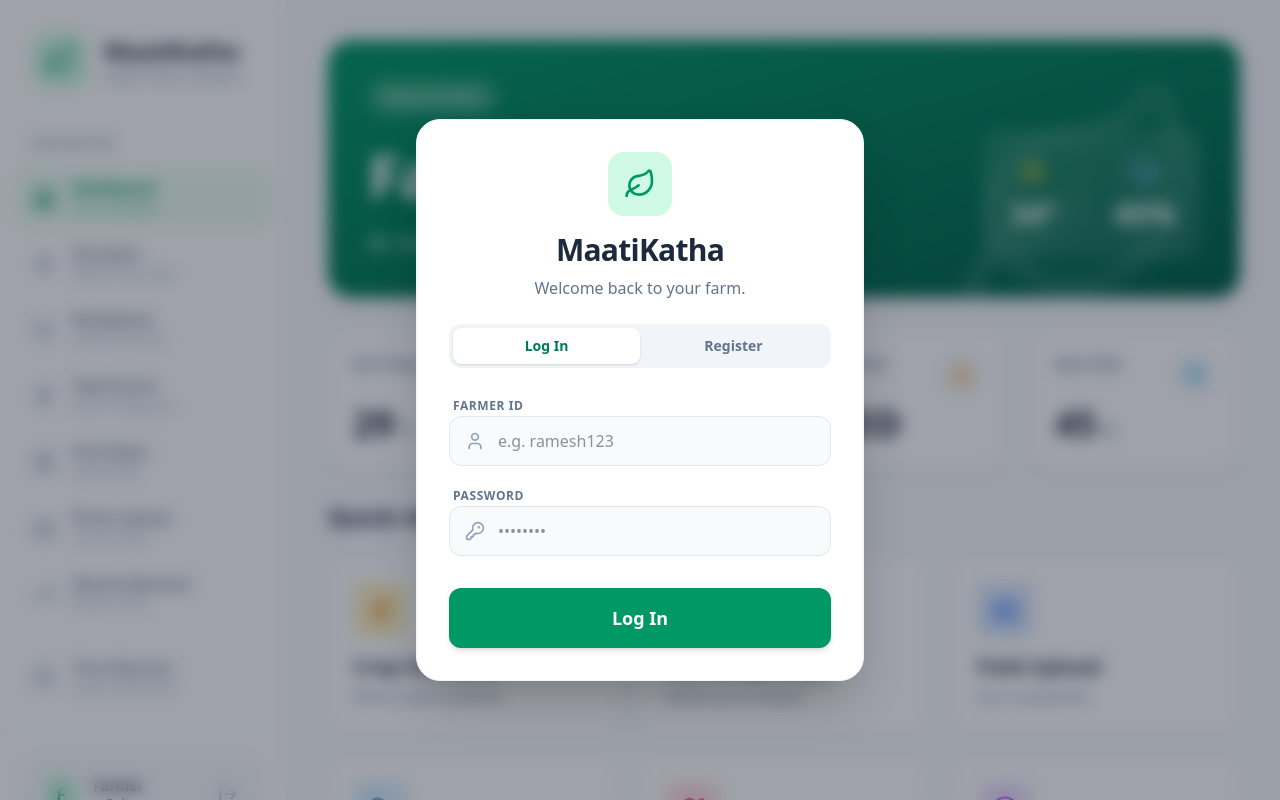
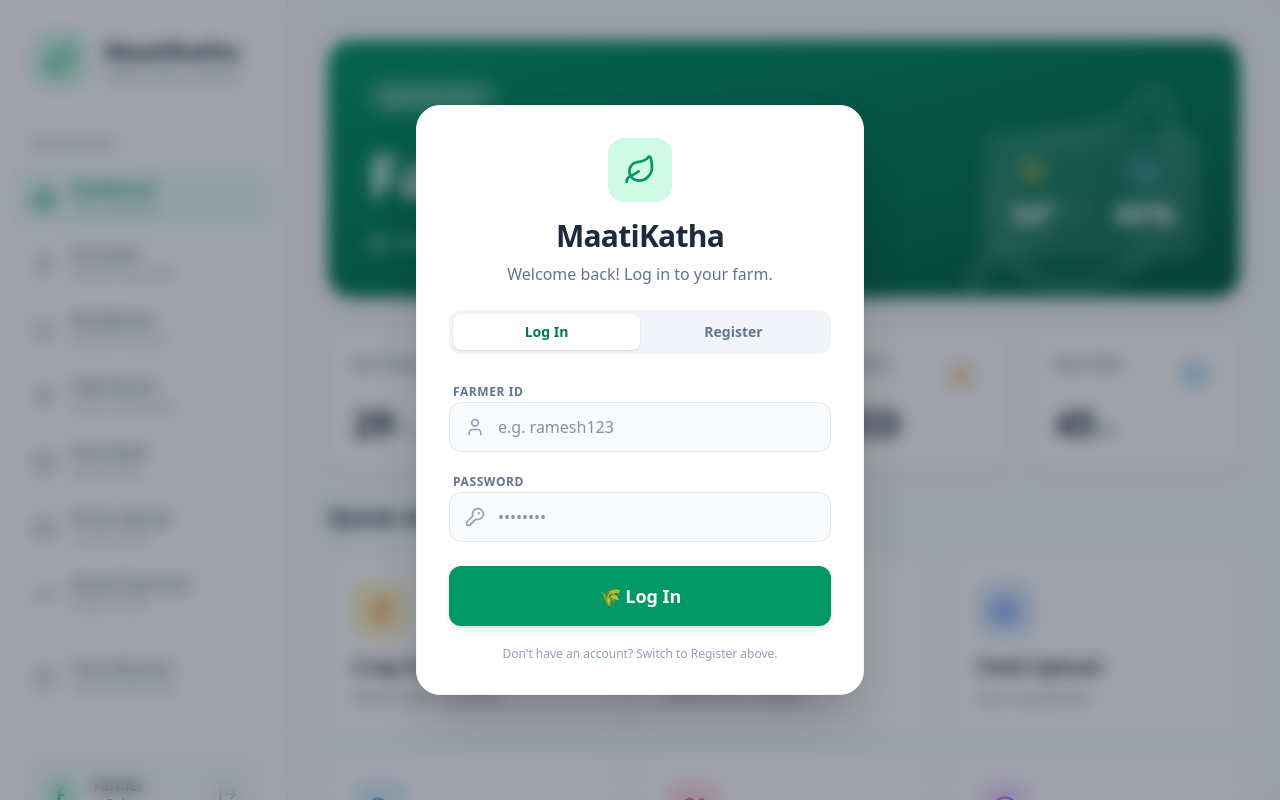
Before and after one commit to trijitroy2006/maatikatha, a Next.js app: page / in a window 1280 px wide. Shown: the top 800 px of the page. Built offline with nearby package versions, Linux system fonts and the light colour scheme; no server answers.

Commit message:
fix: Persistent login - farmers stay logged in across browser sessions

```diff
--- a/src/components/AuthModal.tsx
+++ b/src/components/AuthModal.tsx
@@ -5,26 +5,40 @@ import { useAuth } from '@/contexts/AuthContext';
 import { MapPin, Loader2, KeyRound, User, Leaf } from 'lucide-react';
 import { cn } from '@/lib/utils';
 
-const FALLBACK_LAT = 23.0822;
-const FALLBACK_LON = 88.5228;
+const FALLBACK_LAT  = 23.0822;
+const FALLBACK_LON  = 88.5228;
 const FALLBACK_NAME = 'Chakdaha, West Bengal';
 
 export default function AuthModal() {
-  const { isAuthenticated, login, register } = useAuth();
+  const { isAuthenticated, isLoading, login, register } = useAuth();
 
-  const [mode, setMode] = useState<'login' | 'register'>('login');
-
-  const [farmerId, setFarmerId] = useState('');
-  const [password, setPassword] = useState('');
+  const [mode, setMode]           = useState<'login' | 'register'>('login');
+  const [farmerId, setFarmerId]   = useState('');
+  const [password, setPassword]   = useState('');
   const [farmerName, setFarmerName] = useState('');
 
-  const [isLocating, setIsLocating] = useState(false);
-  const [detectedLocation, setDetectedLocation] = useState<{ lat: number; lon: number; name: string } | null>(null);
+  const [isLocating, setIsLocating]   = useState(false);
+  const [detectedLocation, setDetectedLocation] = useState<{
+    lat: number; lon: number; name: string;
+  } | null>(null);
   const [errorMsg, setErrorMsg] = useState('');
 
-  // If already authenticated, don't show the modal
+  // ── 1. While checking localStorage show a subtle full-screen spinner ──────
+  if (isLoading) {
+    return (
+      <div className="fixed inset-0 z-50 bg-slate-50 flex flex-col items-center justify-center gap-4">
+        <div className="w-16 h-16 bg-emerald-100 rounded-2xl flex items-center justify-center animate-pulse">
+          <Leaf className="w-8 h-8 text-emerald-600" />
+        </div>
+        <p className="text-slate-500 font-medium text-sm">Loading your farm…</p>
+      </div>
+    );
+  }
+
+  // ── 2. Already authenticated — modal not needed ───────────────────────────
   if (isAuthenticated) return null;
 
+  // ── GPS helper ────────────────────────────────────────────────────────────
   const handleLocate = () => {
     setIsLocating(true);
     if (!navigator.geolocation) {
@@ -32,22 +46,20 @@ export default function AuthModal() {
       setIsLocating(false);
       return;
     }
-
     navigator.geolocation.getCurrentPosition(
       async (pos) => {
         try {
-          const res = await fetch(`https://nominatim.openstreetmap.org/reverse?lat=${pos.coords.latitude}&lon=${pos.coords.longitude}&format=json`);
+          const res  = await fetch(
+            `https://nominatim.openstreetmap.org/reverse?lat=${pos.coords.latitude}&lon=${pos.coords.longitude}&format=json`
+          );
           const data = await res.json();
           setDetectedLocation({
-            lat: pos.coords.latitude,
-            lon: pos.coords.longitude,
-            name: data.display_name || FALLBACK_NAME
+            lat: pos.coords.latitude, lon: pos.coords.longitude,
+            name: data.display_name || FALLBACK_NAME,
           });
         } catch {
           setDetectedLocation({ lat: FALLBACK_LAT, lon: FALLBACK_LON, name: FALLBACK_NAME });
-        } finally {
-          setIsLocating(false);
-        }
+        } finally { setIsLocating(false); }
       },
       () => {
         setDetectedLocation({ lat: FALLBACK_LAT, lon: FALLBACK_LON, name: FALLBACK_NAME });
@@ -56,80 +68,80 @@ export default function AuthModal() {
     );
   };
 
+  // ── Submit ─────────────────────────────────────────────────────────────────
   const handleSubmit = (e: React.FormEvent) => {
     e.preventDefault();
     setErrorMsg('');
 
     if (mode === 'login') {
       if (!farmerId.trim() || !password) {
-        setErrorMsg('Please enter both ID and Password.');
+        setErrorMsg('Please enter your Farmer ID and Password.');
         return;
       }
-      const success = login(farmerId, password);
-      if (!success) {
-        setErrorMsg('Invalid ID or Password.');
+      if (!login(farmerId.trim(), password)) {
+        setErrorMsg('Incorrect Farmer ID or Password. Try again.');
       }
     } else {
       if (!farmerId.trim() || !password || !farmerName.trim()) {
-        setErrorMsg('Please fill out all fields.');
+        setErrorMsg('Please fill in all fields.');
         return;
       }
-      const loc = detectedLocation || { lat: FALLBACK_LAT, lon: FALLBACK_LON, name: FALLBACK_NAME };
-      const success = register(farmerId, password, farmerName, loc.lat, loc.lon, loc.name);
-      if (!success) {
-        setErrorMsg('Farmer ID already exists! Please choose another one.');
+      if (password.length < 6) {
+        setErrorMsg('Password must be at least 6 characters.');
+        return;
+      }
+      const loc = detectedLocation ?? { lat: FALLBACK_LAT, lon: FALLBACK_LON, name: FALLBACK_NAME };
+      if (!register(farmerId.trim(), password, farmerName.trim(), loc.lat, loc.lon, loc.name)) {
+        setErrorMsg('That Farmer ID is already taken. Please choose another.');
       }
     }
   };
 
+  // ── Render ─────────────────────────────────────────────────────────────────
   return (
     <div className="fixed inset-0 z-50 bg-slate-900/40 backdrop-blur-sm flex items-center justify-center p-4 overflow-y-auto">
       <div className="bg-white rounded-3xl shadow-2xl max-w-md w-full p-8 space-y-6 border border-slate-100 my-8">
 
+        {/* Logo */}
         <div className="text-center space-y-2">
           <div className="w-16 h-16 bg-emerald-100 rounded-2xl flex items-center justify-center mx-auto mb-4">
             <Leaf className="w-8 h-8 text-emerald-600" />
           </div>
-          <h1 className="font-bold text-3xl text-slate-800 tracking-tight">
-            MaatiKatha
-          </h1>
+          <h1 className="font-bold text-3xl text-slate-800 tracking-tight">MaatiKatha</h1>
           <p className="font-medium text-slate-500">
-            {mode === 'login' ? 'Welcome back to your farm.' : 'Join the agricultural network.'}
+            {mode === 'login' ? 'Welcome back! Log in to your farm.' : 'Create your farmer account.'}
           </p>
         </div>
 
-        {/* Toggle Mode */}
-        <div className="flex bg-slate-100 rounded-xl p-1 relative">
+        {/* Mode Toggle */}
+        <div className="flex bg-slate-100 rounded-xl p-1">
+          {(['login', 'register'] as const).map((m) => (
             <button
+              key={m}
               type="button"
-            onClick={() => { setMode('login'); setErrorMsg(''); }}
+              onClick={() => { setMode(m); setErrorMsg(''); }}
               className={cn(
-              "flex-1 py-2 text-sm font-semibold rounded-lg transition-all",
-              mode === 'login' ? "bg-white text-emerald-700 shadow-sm" : "text-slate-500 hover:text-slate-700"
+                'flex-1 py-2 text-sm font-semibold rounded-lg transition-all capitalize',
+                mode === m
+                  ? 'bg-white text-emerald-700 shadow-sm'
+                  : 'text-slate-500 hover:text-slate-700'
               )}
             >
-            Log In
+              {m === 'login' ? 'Log In' : 'Register'}
             </button>
-          <button
-            type="button"
-            onClick={() => { setMode('register'); setErrorMsg(''); }}
-            className={cn(
-              "flex-1 py-2 text-sm font-semibold rounded-lg transition-all",
-              mode === 'register' ? "bg-white text-emerald-700 shadow-sm" : "text-slate-500 hover:text-slate-700"
-            )}
-          >
-            Register
-          </button>
+          ))}
         </div>
 
         <form onSubmit={handleSubmit} className="space-y-4">
 
+          {/* Error */}
           {errorMsg && (
             <div className="p-3 rounded-xl bg-rose-50 text-rose-600 text-sm font-medium border border-rose-100 text-center">
               {errorMsg}
             </div>
           )}
 
+          {/* Full Name — register only */}
           {mode === 'register' && (
             <div className="space-y-1.5">
               <label className="text-xs font-bold text-slate-500 uppercase tracking-wider ml-1">Full Name</label>
@@ -138,7 +150,7 @@ export default function AuthModal() {
                 <input
                   type="text"
                   value={farmerName}
-                  onChange={(e) => setFarmerName(e.target.value)}
+                  onChange={e => setFarmerName(e.target.value)}
                   placeholder="e.g. Ramesh Kumar"
                   className="w-full bg-slate-50 border border-slate-200 rounded-xl py-3 pl-12 pr-4 text-slate-800 font-medium focus:ring-2 focus:ring-emerald-500/20 focus:border-emerald-500 outline-none transition-all"
                 />
@@ -146,6 +158,7 @@ export default function AuthModal() {
             </div>
           )}
 
+          {/* Farmer ID */}
           <div className="space-y-1.5">
             <label className="text-xs font-bold text-slate-500 uppercase tracking-wider ml-1">Farmer ID</label>
             <div className="relative">
@@ -153,13 +166,15 @@ export default function AuthModal() {
               <input
                 type="text"
                 value={farmerId}
-                onChange={(e) => setFarmerId(e.target.value)}
+                onChange={e => setFarmerId(e.target.value)}
                 placeholder="e.g. ramesh123"
+                autoComplete="username"
                 className="w-full bg-slate-50 border border-slate-200 rounded-xl py-3 pl-12 pr-4 text-slate-800 font-medium focus:ring-2 focus:ring-emerald-500/20 focus:border-emerald-500 outline-none transition-all"
               />
             </div>
           </div>
 
+          {/* Password */}
           <div className="space-y-1.5">
             <label className="text-xs font-bold text-slate-500 uppercase tracking-wider ml-1">Password</label>
             <div className="relative">
@@ -167,57 +182,63 @@ export default function AuthModal() {
               <input
                 type="password"
                 value={password}
-                onChange={(e) => setPassword(e.target.value)}
+                onChange={e => setPassword(e.target.value)}
                 placeholder="••••••••"
+                autoComplete={mode === 'login' ? 'current-password' : 'new-password'}
                 className="w-full bg-slate-50 border border-slate-200 rounded-xl py-3 pl-12 pr-4 text-slate-800 font-medium focus:ring-2 focus:ring-emerald-500/20 focus:border-emerald-500 outline-none transition-all"
               />
             </div>
           </div>
 
+          {/* GPS — register only */}
           {mode === 'register' && (
-            <div className="pt-2">
-              <label className="text-xs font-bold text-slate-500 uppercase tracking-wider ml-1 mb-1.5 block">Farm Location</label>
+            <div className="pt-1">
+              <label className="text-xs font-bold text-slate-500 uppercase tracking-wider ml-1 mb-1.5 block">
+                Farm Location <span className="font-normal normal-case text-slate-400">(optional)</span>
+              </label>
               <button
                 type="button"
                 onClick={handleLocate}
                 disabled={isLocating}
                 className={cn(
-                  "w-full rounded-xl py-3 px-4 font-semibold text-sm flex items-center justify-center gap-2 border transition-all",
+                  'w-full rounded-xl py-3 px-4 font-semibold text-sm flex items-center justify-center gap-2 border transition-all',
                   detectedLocation
-                    ? "bg-emerald-50 border-emerald-200 text-emerald-700"
-                    : "bg-white border-slate-200 text-slate-600 hover:bg-slate-50 hover:border-slate-300"
+                    ? 'bg-emerald-50 border-emerald-200 text-emerald-700'
+                    : 'bg-white border-slate-200 text-slate-600 hover:bg-slate-50 hover:border-slate-300'
                 )}
               >
-                {isLocating ? (
-                  <Loader2 className="animate-spin w-5 h-5" />
-                ) : (
-                  <MapPin className="w-5 h-5" />
-                )}
                 {isLocating
-                  ? 'Locating...'
-                  : detectedLocation
-                    ? 'Location Saved!'
-                    : 'Use GPS to Locate Farm'
+                  ? <Loader2 className="animate-spin w-5 h-5" />
+                  : <MapPin className="w-5 h-5" />
                 }
+                {isLocating ? 'Locating…' : detectedLocation ? '📍 Location Saved!' : 'Use GPS to Locate My Farm'}
               </button>
               {detectedLocation && (
-                <p className="text-xs text-emerald-600 font-medium text-center mt-2 px-2">
-                  📍 {detectedLocation.name}
+                <p className="text-xs text-emerald-600 font-medium text-center mt-2 px-2 truncate">
+                  {detectedLocation.name}
                 </p>
               )}
             </div>
           )}
 
-          <div className="pt-4">
+          {/* Submit */}
+          <div className="pt-2">
             <button
               type="submit"
-              className="w-full bg-emerald-600 hover:bg-emerald-700 text-white rounded-xl py-4 font-bold text-lg shadow-md hover:shadow-lg transition-all hover:-translate-y-0.5 active:translate-y-0 disabled:opacity-50 disabled:hover:translate-y-0"
+              className="w-full bg-emerald-600 hover:bg-emerald-700 active:bg-emerald-800 text-white rounded-xl py-4 font-bold text-lg shadow-md hover:shadow-lg transition-all hover:-translate-y-0.5 active:translate-y-0"
             >
-              {mode === 'login' ? 'Log In' : 'Create Account'}
+              {mode === 'login' ? '🌾 Log In' : '🌱 Create Account'}
             </button>
           </div>
+
+          {/* Helpful hint */}
+          <p className="text-center text-xs text-slate-400 font-medium pt-1">
+            {mode === 'login'
+              ? "Don't have an account? Switch to Register above."
+              : 'Already registered? Switch to Log In above.'}
+          </p>
+
         </form>
-
       </div>
     </div>
   );
--- a/src/contexts/AuthContext.tsx
+++ b/src/contexts/AuthContext.tsx
@@ -18,6 +18,7 @@ export interface UserRecord {
 
 interface AuthContextType {
   isAuthenticated: boolean;
+  isLoading: boolean;       // true while restoring session from storage
   farmerId: string;
   farmerName: string;
   farmLocation: FarmLocation;
@@ -31,28 +32,30 @@ interface AuthContextType {
 const DEFAULT_LOCATION: FarmLocation = { lat: 23.0822, lon: 88.5228 };
 const DEFAULT_LOCATION_NAME = 'Chakdaha, West Bengal';
 
-const STORAGE_KEY_USERS = 'mk_db_users';
+const STORAGE_KEY_USERS   = 'mk_db_users';
 const STORAGE_KEY_SESSION = 'mk_session';
 
 const AuthContext = createContext<AuthContextType | undefined>(undefined);
 
 export function AuthProvider({ children }: { children: ReactNode }) {
-  const [isAuthenticated, setIsAuthenticated] = useState<boolean>(false);
-  const [farmerId, setFarmerId] = useState<string>('');
-  const [farmerName, setFarmerName] = useState<string>('');
-  const [farmLocation, setFarmLocationState] = useState<FarmLocation>(DEFAULT_LOCATION);
-  const [locationName, setLocationName] = useState<string>(DEFAULT_LOCATION_NAME);
+  const [isAuthenticated, setIsAuthenticated] = useState(false);
+  const [isLoading, setIsLoading]             = useState(true);   // start true — we haven't checked storage yet
+  const [farmerId, setFarmerId]               = useState('');
+  const [farmerName, setFarmerName]           = useState('');
+  const [farmLocation, setFarmLocationState]  = useState<FarmLocation>(DEFAULT_LOCATION);
+  const [locationName, setLocationName]       = useState(DEFAULT_LOCATION_NAME);
 
-  // Restore state from localStorage on mount
+  // ── Restore session from localStorage on first mount ──────────────────────
   useEffect(() => {
     try {
-      const session = localStorage.getItem(STORAGE_KEY_SESSION);
-      if (session) {
-        const parsedSession = JSON.parse(session) as { id: string };
-        const usersStr = localStorage.getItem(STORAGE_KEY_USERS);
-        if (usersStr && parsedSession.id) {
-          const users = JSON.parse(usersStr) as Record<string, UserRecord>;
-          const user = users[parsedSession.id];
+      const sessionStr = localStorage.getItem(STORAGE_KEY_SESSION);
+      const usersStr   = localStorage.getItem(STORAGE_KEY_USERS);
+
+      if (sessionStr && usersStr) {
+        const session = JSON.parse(sessionStr) as { id: string };
+        const users   = JSON.parse(usersStr)   as Record<string, UserRecord>;
+        const user    = users[session.id];
+
         if (user) {
           setFarmerId(user.id);
           setFarmerName(user.name);
@@ -61,53 +64,62 @@ export function AuthProvider({ children }: { children: ReactNode }) {
           setIsAuthenticated(true);
         }
       }
-      }
     } catch {
-      // Corrupt localStorage - ignore and use defaults
+      // corrupt storage — start fresh
+    } finally {
+      setIsLoading(false);  // done checking — hide the splash screen
     }
   }, []);
 
-  const _saveSession = (user: UserRecord) => {
+  // ── Helpers ───────────────────────────────────────────────────────────────
+  const _applyUser = (user: UserRecord) => {
     setFarmerId(user.id);
     setFarmerName(user.name);
     setFarmLocationState({ lat: user.lat, lon: user.lon });
     setLocationName(user.locationName);
     setIsAuthenticated(true);
-    try {
     localStorage.setItem(STORAGE_KEY_SESSION, JSON.stringify({ id: user.id }));
-    } catch {}
   };
 
+  const _readUsers = (): Record<string, UserRecord> => {
+    const raw = localStorage.getItem(STORAGE_KEY_USERS);
+    return raw ? (JSON.parse(raw) as Record<string, UserRecord>) : {};
+  };
+
+  const _writeUsers = (users: Record<string, UserRecord>) => {
+    localStorage.setItem(STORAGE_KEY_USERS, JSON.stringify(users));
+  };
+
+  // ── Public API ─────────────────────────────────────────────────────────────
   const login = (id: string, pass: string): boolean => {
     try {
-      const usersStr = localStorage.getItem(STORAGE_KEY_USERS);
-      if (!usersStr) return false;
-      const users = JSON.parse(usersStr) as Record<string, UserRecord>;
-      const user = users[id];
+      const users = _readUsers();
+      const user  = users[id.trim()];
       if (user && user.pass === pass) {
-        _saveSession(user);
+        _applyUser(user);
         return true;
       }
-    } catch {}
+    } catch { /* ignore */ }
     return false;
   };
 
-  const register = (id: string, pass: string, name: string, lat: number, lon: number, locName: string): boolean => {
-    const trimmedId = id.trim();
-    if (!trimmedId) return false;
+  const register = (
+    id: string, pass: string, name: string,
+    lat: number, lon: number, locName: string
+  ): boolean => {
+    const trimId = id.trim();
+    if (!trimId) return false;
+    try {
+      const users = _readUsers();
+      if (users[trimId]) return false;   // ID already taken
 
-    try {
-      const usersStr = localStorage.getItem(STORAGE_KEY_USERS);
-      const users: Record<string, UserRecord> = usersStr ? JSON.parse(usersStr) : {};
-
-      // Check if ID already exists
-      if (users[trimmedId]) return false;
-
-      const newUser: UserRecord = { id: trimmedId, pass, name: name.trim(), lat, lon, locationName: locName };
-      users[trimmedId] = newUser;
-
-      localStorage.setItem(STORAGE_KEY_USERS, JSON.stringify(users));
-      _saveSession(newUser);
+      const newUser: UserRecord = {
+        id: trimId, pass, name: name.trim(),
+        lat, lon, locationName: locName,
+      };
+      users[trimId] = newUser;
+      _writeUsers(users);
+      _applyUser(newUser);
       return true;
     } catch {
       return false;
@@ -117,56 +129,43 @@ export function AuthProvider({ children }: { children: ReactNode }) {
   const logout = () => {
     setFarmerId('');
     setFarmerName('');
+    setFarmLocationState(DEFAULT_LOCATION);
+    setLocationName(DEFAULT_LOCATION_NAME);
     setIsAuthenticated(false);
-    try {
     localStorage.removeItem(STORAGE_KEY_SESSION);
-    } catch {}
+    // Note: we keep mk_db_users so the farmer can log back in without re-registering
   };
 
   const setFarmLocation = (lat: number, lon: number, name: string) => {
     setFarmLocationState({ lat, lon });
     setLocationName(name);
 
-    // Update the DB if authenticated
     if (isAuthenticated && farmerId) {
       try {
-        const usersStr = localStorage.getItem(STORAGE_KEY_USERS);
-        if (usersStr) {
-          const users = JSON.parse(usersStr) as Record<string, UserRecord>;
+        const users = _readUsers();
         if (users[farmerId]) {
-            users[farmerId].lat = lat;
-            users[farmerId].lon = lon;
+          users[farmerId].lat          = lat;
+          users[farmerId].lon          = lon;
           users[farmerId].locationName = name;
-            localStorage.setItem(STORAGE_KEY_USERS, JSON.stringify(users));
+          _writeUsers(users);
         }
-        }
-      } catch {}
+      } catch { /* ignore */ }
     }
   };
 
   return (
-    <AuthContext.Provider
-      value={{
-        isAuthenticated,
-        farmerId,
-        farmerName,
-        farmLocation,
-        locationName,
-        login,
-        register,
-        logout,
-        setFarmLocation,
-      }}
-    >
+    <AuthContext.Provider value={{
+      isAuthenticated, isLoading,
+      farmerId, farmerName, farmLocation, locationName,
+      login, register, logout, setFarmLocation,
+    }}>
       {children}
     </AuthContext.Provider>
   );
 }
 
 export function useAuth(): AuthContextType {
-  const context = useContext(AuthContext);
-  if (context === undefined) {
-    throw new Error('useAuth must be used within an AuthProvider');
+  const ctx = useContext(AuthContext);
+  if (!ctx) throw new Error('useAuth must be used within an AuthProvider');
+  return ctx;
 }
-  return context;
-}
```
Lines whose indentation alone changed are shown as unchanged.
